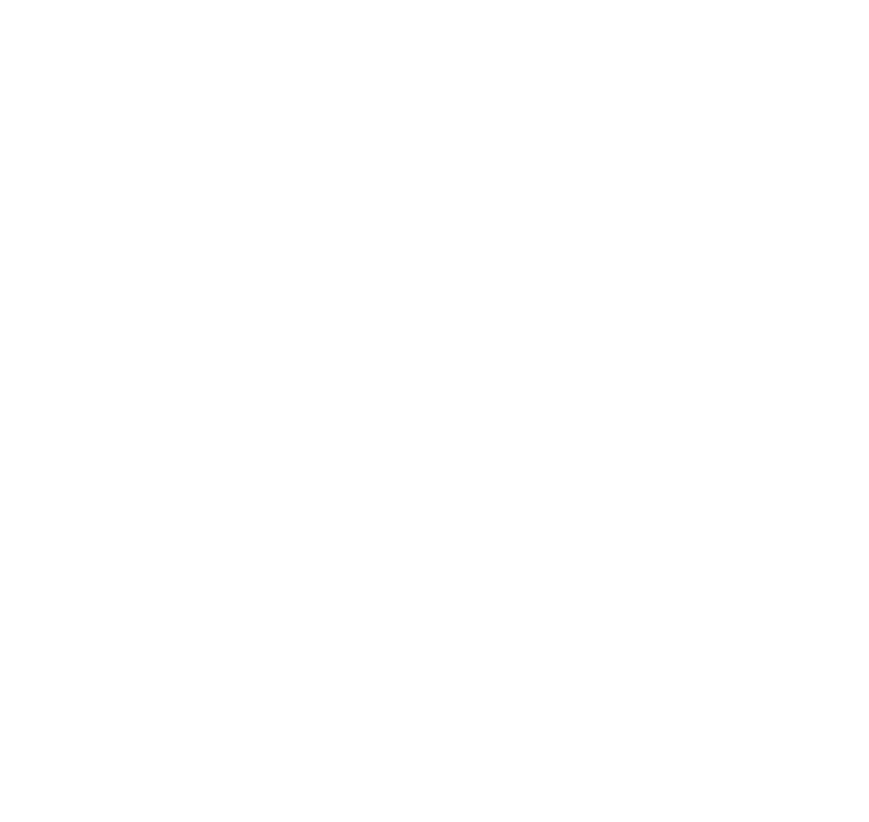
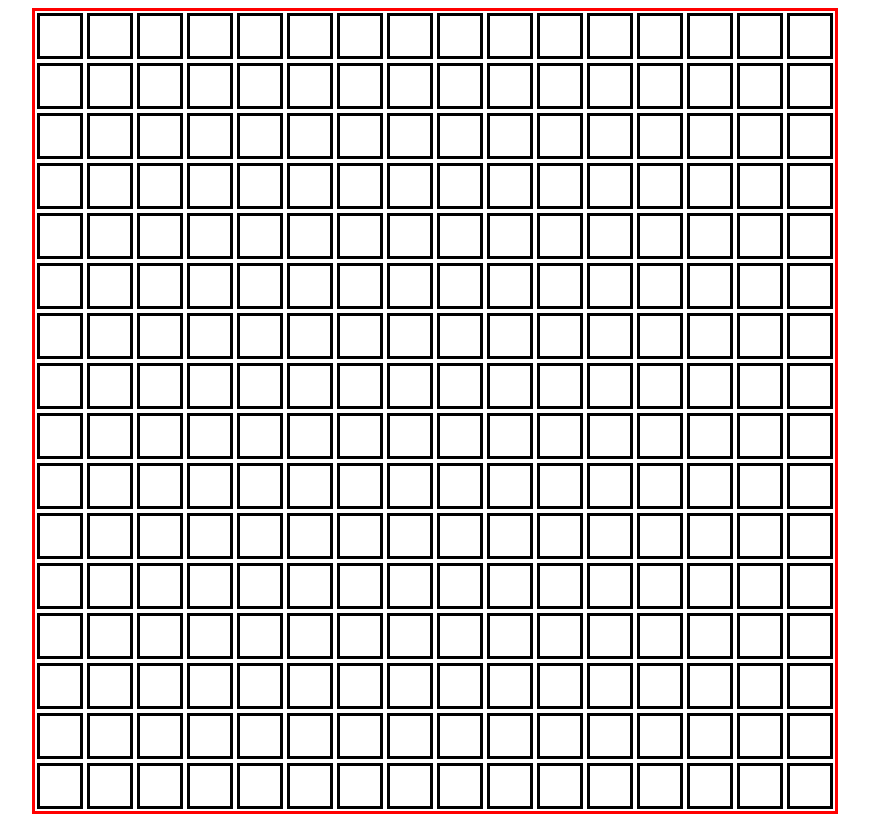
Before and after one commit to tbredsch/etch-A-Sketch, a plain HTML site: page index.html in a window 1280 px wide. Shown: the whole page, without its empty margins (205-1074 px from the left). Before the commit the page ends 800 px from the top, so only its background shows below. Drawn offline with Linux system fonts and the light colour scheme.

Commit message:
Grid pattern made Not intuitive for me at all.  But I GOT IT!

```diff
--- a/index.html
+++ b/index.html
@@ -4,9 +4,12 @@
     <meta charset="UTF-8">
     <meta name="viewport" content="width=device-width, initial-scale=1.0">
     <script src="java.js" defer></script>
+    <link rel="stylesheet" href="style.css"/>
     <title>Etch-A-Sketch</title>
 </head>
 <body>
+    <div id="container">
 
+    </div>
 </body>
 </html>
--- a/java.js
+++ b/java.js
@@ -0,0 +1,15 @@
+const container = document.querySelector("#container");
+
+function makeSquare() {
+    const square = document.createElement("div");
+    square.classList.add("square");
+    container.appendChild(square);
+}
+
+function makeGrid() {
+    for (let i = 0; i < 256; i++) {
+        makeSquare();
+    }
+}
+
+makeGrid();
--- /dev/null
+++ b/style.css
@@ -0,0 +1,22 @@
+body {
+    display: flex;
+    justify-content: center;
+    align-items: center;
+}
+.square {
+height: 40px;
+width: 40px;
+margin: 2px;
+flex-shrink: 0;
+text-align: center;
+border-style: solid;
+border-color: black;
+}
+
+#container {
+    display: flex;
+    flex-wrap: wrap;
+    border-style: solid;
+    border-color: red;
+    width: 800px;
+}
```
Also changed, not shown: 1 other file.
